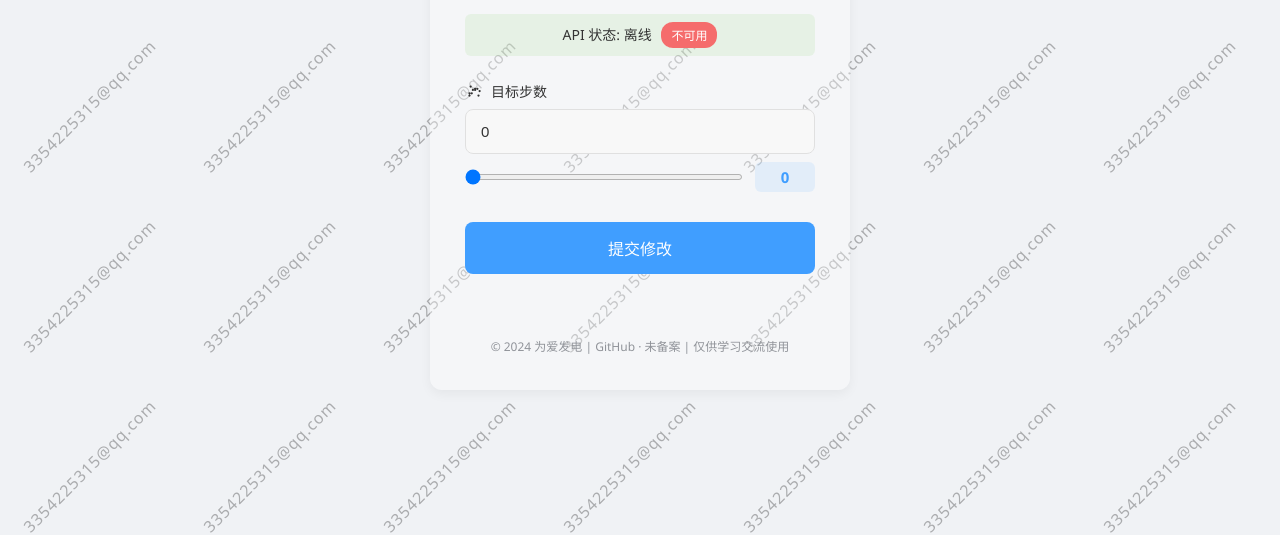
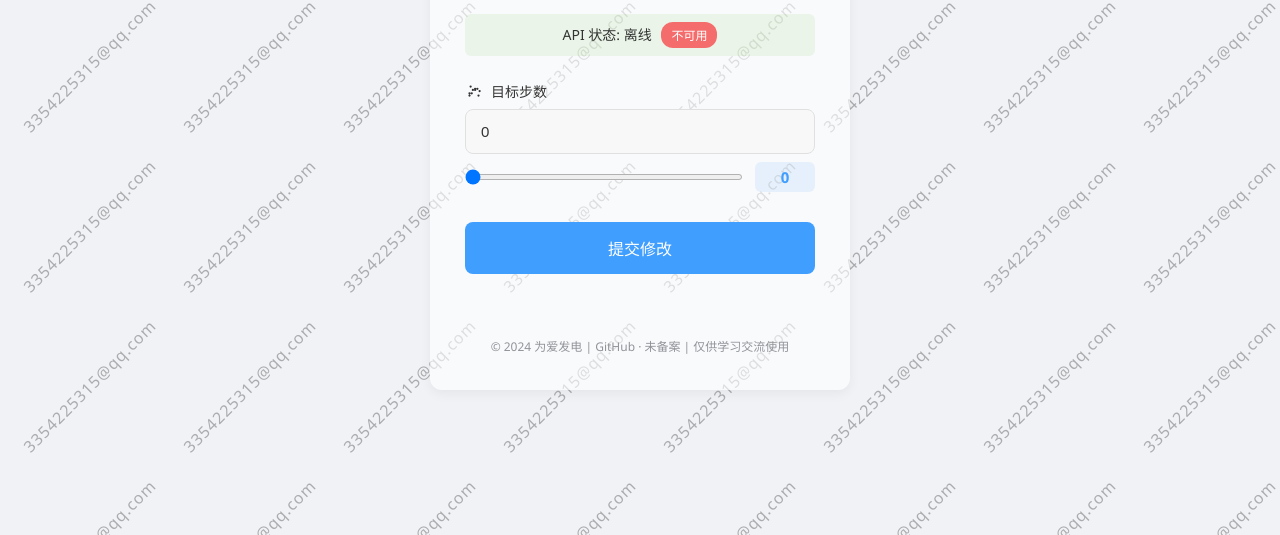
Before and after one commit to xws666/xiaoqian666, a plain HTML site: page index.html in a window 1280 px wide. Shown: the part 265-800 px from the top of the page. Drawn offline with Linux system fonts and the light colour scheme; no server answers.

Commit message:
Add files via upload

```diff
--- a/index.html
+++ b/index.html
@@ -8,7 +8,7 @@
   <style>
     :root {
       --bg-color: #f0f2f5;
-      --container-color: #ffffff55;
+      --container-color: #ffffff9a;
       --text-color: #333333;
       --input-bg-color: #f8f8f8;
       --input-border-color: #e0e0e0;
@@ -375,7 +375,7 @@
     function createWatermark() {
       const watermark = document.getElementById('watermark');
       const watermarkText = '3354225315@qq.com';
-      const spacing = 180; // 水印间距
+      const spacing = 160; // 水印间距
       // 获取文档的实际尺寸（包括滚动区域）
       const docWidth = Math.max(
         document.body.scrollWidth,
```
